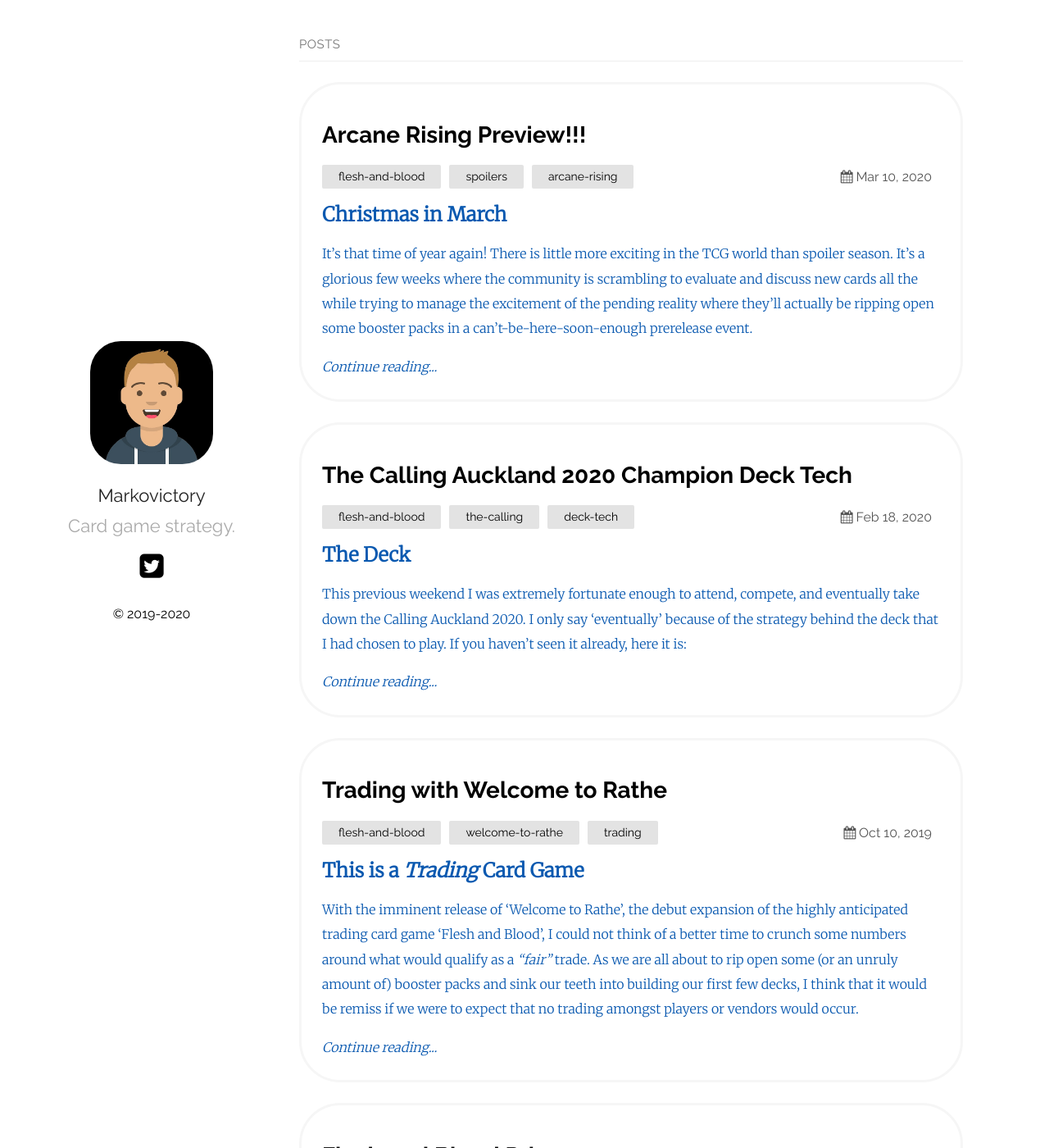
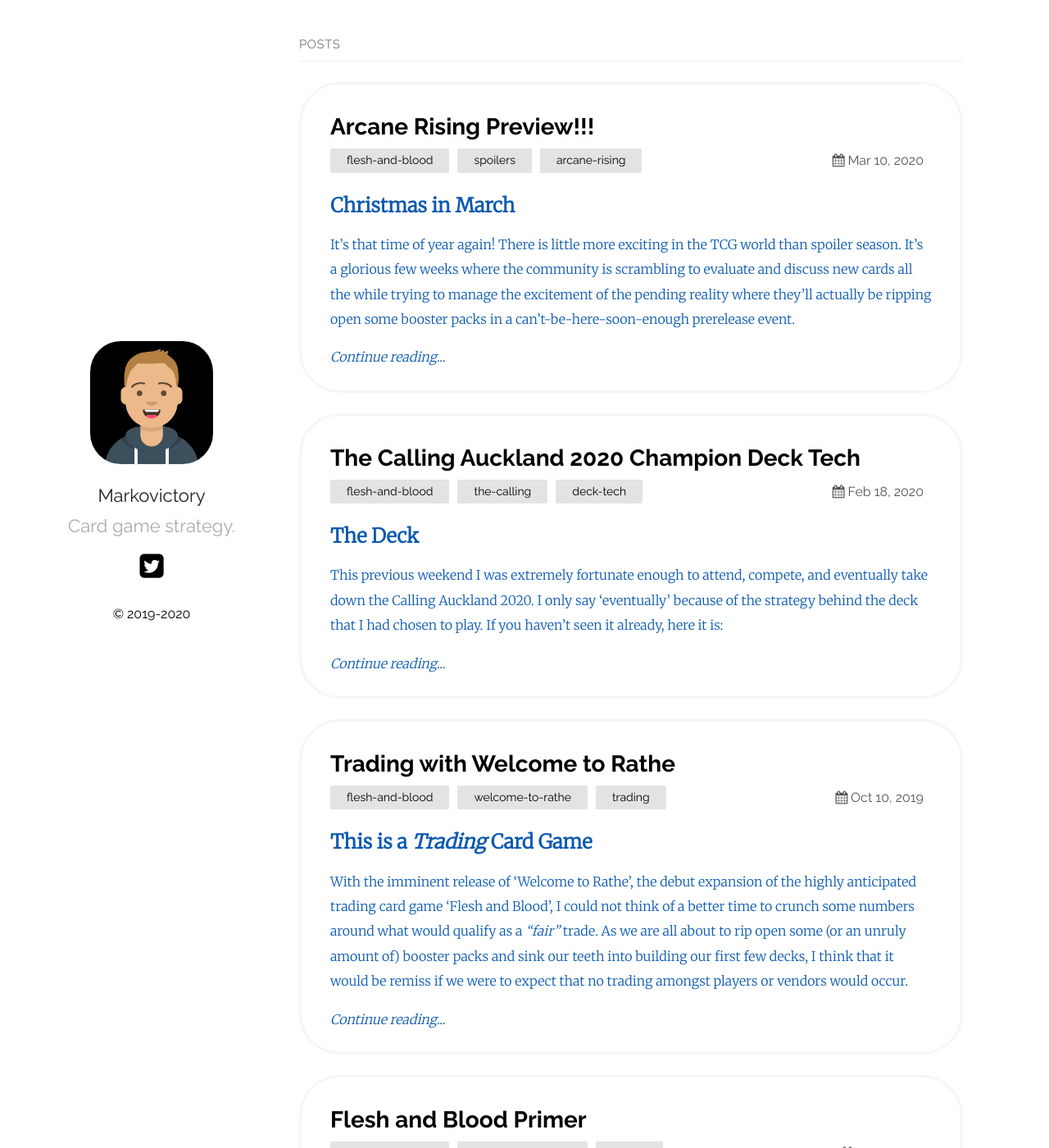
Before and after one commit to Markovictory/blog.markovictory.github.io, a Jekyll site: the page built from index.md, in a window 1280 px wide and 1400 px high. Shown: the whole window at 82% size. Built offline with Jekyll 4.4.1, drawn with Linux system fonts in a browser that asks for light colours.

Commit message:
Card style edits

```diff
--- a/_sass/plain.scss
+++ b/_sass/plain.scss
@@ -134,6 +134,7 @@
 	display: flex;
 	justify-content: space-between;
 	align-items: center;
+	margin-bottom: 25px;
 }
 .post-link {
 	text-decoration: none;
@@ -142,6 +143,7 @@
 .post-title {
 	line-height: 1.2em;
 	font-size: 28px;
+	margin: 0.35em 0;
 }
 .posts, .post-container {
 	list-style-type: none;
@@ -157,7 +159,7 @@
 }
 .post-item {
 	border-radius: 50px;
-	padding: 25px;
+	padding: 25px 35px;
 	margin: 25px 0;
 	border: solid #f6f6f6;
 	transition: background-color 0.3s;
```
